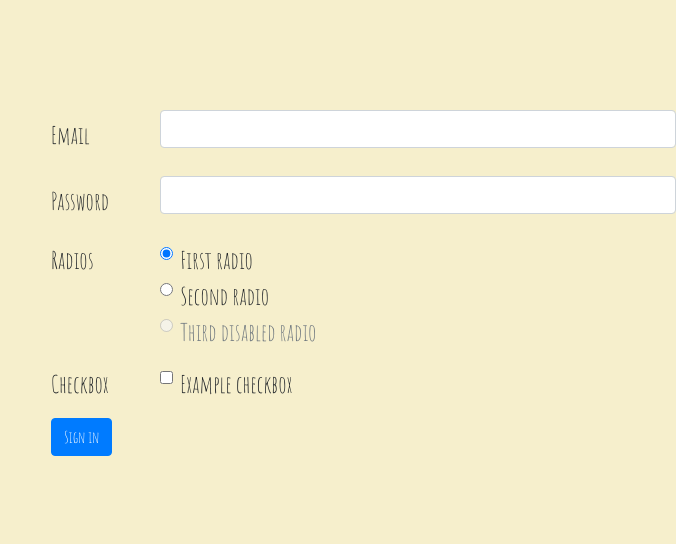
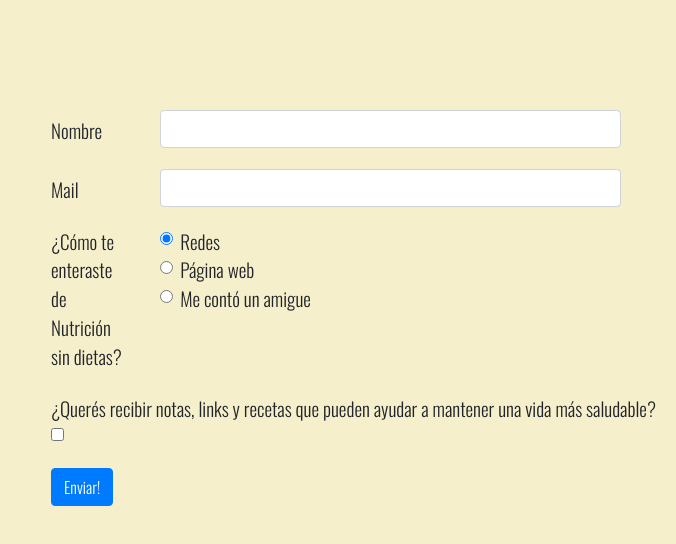
Before and after one commit to guidohc98/Proyecto__Coder, a plain HTML site: page contacto.html in a window 1280 px wide. Shown: the part 870-1414 px from the top of the page, 604-1280 px from the left. Drawn offline with nearby package versions, Linux system fonts and the light colour scheme.

Commit message:
Cambie letra form y algunas cositas más del forms

```diff
--- a/contacto.html
+++ b/contacto.html
@@ -46,7 +46,7 @@
 	<section class="bloque1">
 		<div class="row">
 			<div class="container-fluid">
-				<img class="img-fluid" src="img/faq1.jpg" alt="Preguntas Frecuentes fondo">
+				<img class="img-fluid" src="img/faq1.jpg" alt="Contacto fondo">
 			</div>
 		</div>
 <br><br><br><br><br>
@@ -55,58 +55,56 @@
   	<iframe src="https://www.google.com/maps/embed?pb=!1m18!1m12!1m3!1d49596.36601120253!2d-67.61181855625021!3d-39.02049426507762!2m3!1f0!2f0!3f0!3m2!1i1024!2i768!4f13.1!3m3!1m2!1s0x960a1ce240513f5b%3A0x9aee81bb607eb50!2sGeneral%20Roca%2C%20R%C3%ADo%20Negro!5e0!3m2!1sen!2sar!4v1597897389140!5m2!1sen!2sar" style="border: 2px solid black border-radius: 2rem;" allowfullscreen="" aria-hidden="false" tabindex="0" width="600" height="350" frameborder="2"></iframe>
 </div>
 	<div class="col-md-6">
-				<form class="form">
+				<form class="form letraForm">
   <div class="form-group row">
-    <label for="inputEmail3" class="col-sm-2 col-form-label">Email</label>
-    <div class="col-sm-10">
-      <input type="email" class="form-control" id="inputEmail3">
+    <label for="inputEmail3" class="col-sm-2 col-form-label ">Nombre</label>
+    <div class="col-sm-9">
+      <input type="text" class="form-control" id="inputEmail3">
     </div>
   </div>
   <div class="form-group row">
-    <label for="inputPassword3" class="col-sm-2 col-form-label">Password</label>
-    <div class="col-sm-10">
-      <input type="password" class="form-control" id="inputPassword3">
+    <label for="inputPassword3" class="col-sm-2 col-form-label">Mail</label>
+    <div class="col-sm-9">
+      <input type="email" class="form-control" id="inputPassword3">
     </div>
   </div>
   <fieldset class="form-group">
     <div class="row">
-      <legend class="col-form-label col-sm-2 pt-0">Radios</legend>
+      <legend class="col-form-label col-sm-2 pt-0">¿Cómo te enteraste de Nutrición sin dietas?</legend>
       <div class="col-sm-10">
         <div class="form-check">
           <input class="form-check-input" type="radio" name="gridRadios" id="gridRadios1" value="option1" checked="">
           <label class="form-check-label" for="gridRadios1">
-            First radio
+            Redes
           </label>
         </div>
         <div class="form-check">
           <input class="form-check-input" type="radio" name="gridRadios" id="gridRadios2" value="option2">
           <label class="form-check-label" for="gridRadios2">
-            Second radio
+           Página web
           </label>
         </div>
-        <div class="form-check disabled">
-          <input class="form-check-input" type="radio" name="gridRadios" id="gridRadios3" value="option3" disabled="">
+        <div class="form-check">
+          <input class="form-check-input" type="radio" name="gridRadios" id="gridRadios3" value="option3">
           <label class="form-check-label" for="gridRadios3">
-            Third disabled radio
+            Me contó un amigue
           </label>
         </div>
       </div>
     </div>
   </fieldset>
   <div class="form-group row">
-    <div class="col-sm-2">Checkbox</div>
+    <div class="col-sm-12">¿Querés recibir notas, links y recetas que pueden ayudar a mantener una vida más saludable?</div>
     <div class="col-sm-10">
       <div class="form-check">
         <input class="form-check-input" type="checkbox" id="gridCheck1">
-        <label class="form-check-label" for="gridCheck1">
-          Example checkbox
-        </label>
       </div>
     </div>
   </div>
+  <br>
   <div class="form-group row">
     <div class="col-sm-10">
-      <button type="submit" class="btn btn-primary">Sign in</button>
+      <button type="submit" class="btn btn-primary">Enviar!</button>
     </div>
   </div>
 </form></div>
--- a/style.css
+++ b/style.css
@@ -50,6 +50,10 @@ footer div img{
 	width: 60px;
 	height: 60px;
 	padding: 10px;
+}
+.letraForm{
+	font-family: 'Oswald', sans-serif;
+	font-size: 1.2rem;
 }
 /*Estilo del menú*/
 .menu{
```
